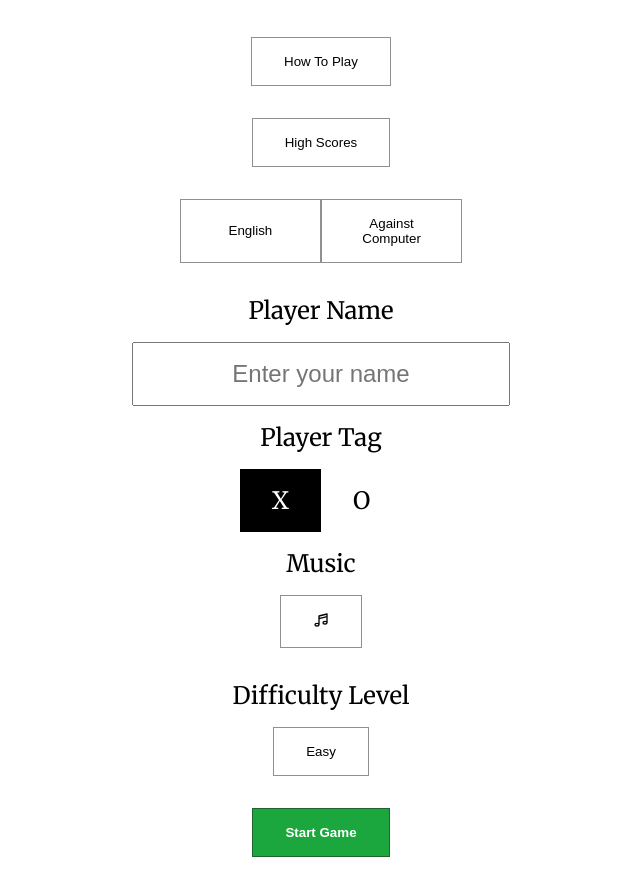
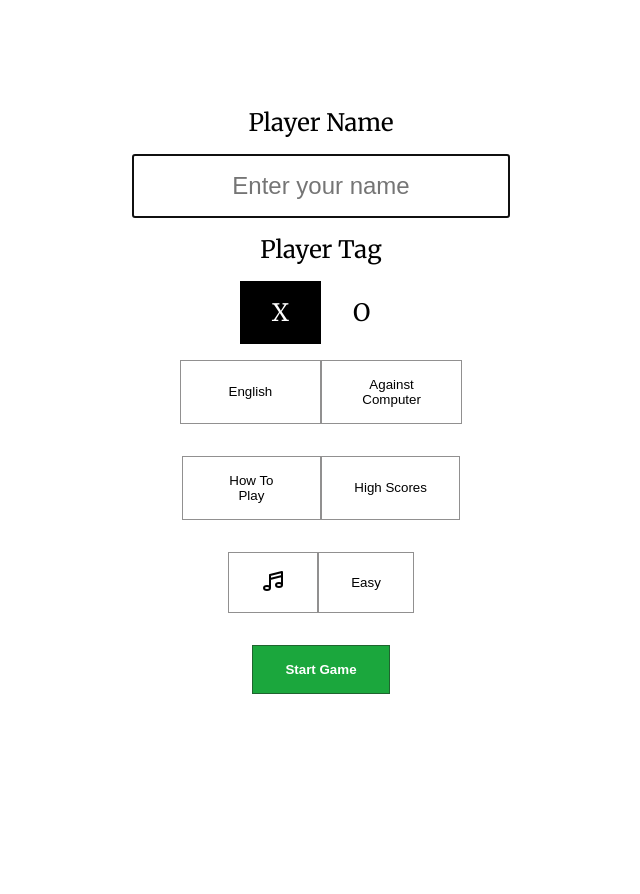
Before and after one commit to webCatDev/tic-tac-toe-game, a React (Vite) app: page / in a window 1280 px wide. Shown: the whole page, without its empty margins (319-959 px from the left). After the commit the page ends 800 px from the top, so only its background shows below. Built offline with nearby package versions, Linux system fonts and the light colour scheme.

Commit message:
changed settings layout

```diff
--- a/src/components/GameSettings/index.jsx
+++ b/src/components/GameSettings/index.jsx
@@ -114,85 +114,6 @@ const GameSettings = ({ dispatcher, gameState }) => {
 
   return (
     <section className={classes.gameSettings}>
-      <div className="how-to-play">
-        <button
-          aria-label={howToPlayText}
-          onClick={() =>
-            dispatcher({
-              type: "handleModalStateChange",
-              payload: {
-                modalName: "howToPlay",
-              },
-            })
-          }
-        >
-          {howToPlayText}
-        </button>
-        {(gameState.modalName === "howToPlay" || hasTransitionedInHTP) &&
-          createPortal(
-            <Modal
-              hasTransitionedIn={hasTransitionedInHTP}
-              gameState={gameState}
-              dispatcher={dispatcher}
-            >
-              <HowToPlay gameState={gameState} />
-            </Modal>,
-            document.getElementById("modal")
-          )}
-      </div>
-      <div className="high-scores">
-        <button
-          aria-label={highScoresText}
-          onClick={() =>
-            dispatcher({
-              type: "handleModalStateChange",
-              payload: {
-                modalName: "highScores",
-              },
-            })
-          }
-        >
-          {highScoresText}
-        </button>
-        {(gameState.modalName === "highScores" || hasTransitionedInHS) &&
-          createPortal(
-            <Modal
-              hasTransitionedIn={hasTransitionedInHS}
-              gameState={gameState}
-              dispatcher={dispatcher}
-            >
-              <HighScores gameState={gameState} />
-            </Modal>,
-            document.getElementById("modal")
-          )}
-      </div>
-      <div className={classes.langAndOpponent}>
-        <button
-          aria-label={
-            gameState.lang === "Türkçe"
-              ? "oyun dilini ingilizce yap"
-              : "change game language to English"
-          }
-          onClick={() => dispatcher({ type: "handleToggleLanguage" })}
-        >
-          {gameState.lang === "Türkçe" ? "Türkçe" : "English"}
-        </button>
-
-        <button
-          aria-label={
-            isAgainstComputer
-              ? toggleAgainstComputerText[0]
-              : toggleAgainstComputerText[1]
-          }
-          aria-expanded={!isAgainstComputer}
-          aria-controls="sectPlayer2"
-          id="againstCompBtn"
-          onClick={toggleState.bind(null, setIsAgainstComputer)}
-        >
-          {isAgainstComputer ? against[0] : against[1]}
-        </button>
-      </div>
-
       <div className="players-info">
         <div className={classes.playerNames}>
           <label htmlFor="player-1-name">
@@ -204,6 +125,7 @@ const GameSettings = ({ dispatcher, gameState }) => {
             name="player-1-name"
             type="text"
             maxLength={5}
+            autoFocus
             placeholder={playerNamePlaceholder}
             value={playerInfo["player-1-name"]}
             onChange={handleInputChange}
@@ -268,9 +190,89 @@ const GameSettings = ({ dispatcher, gameState }) => {
           </div>
         </div>
       </div>
-      <div className={classes.gameSound}>
-        <p>{musicLabel}</p>
+
+
+      <div className={classes.flexRow}>
         <button
+          aria-label={
+            gameState.lang === "Türkçe"
+              ? "oyun dilini ingilizce yap"
+              : "change game language to English"
+          }
+          onClick={() => dispatcher({ type: "handleToggleLanguage" })}
+        >
+          {gameState.lang === "Türkçe" ? "Türkçe" : "English"}
+        </button>
+
+        <button
+          aria-label={
+            isAgainstComputer
+              ? toggleAgainstComputerText[0]
+              : toggleAgainstComputerText[1]
+          }
+          aria-expanded={!isAgainstComputer}
+          aria-controls="sectPlayer2"
+          id="againstCompBtn"
+          onClick={toggleState.bind(null, setIsAgainstComputer)}
+        >
+          {isAgainstComputer ? against[0] : against[1]}
+        </button>
+      </div>
+
+      <div className={classes.flexRow}>
+        <button
+          aria-label={howToPlayText}
+          onClick={() =>
+            dispatcher({
+              type: "handleModalStateChange",
+              payload: {
+                modalName: "howToPlay",
+              },
+            })
+          }
+        >
+          {howToPlayText}
+        </button>
+        {(gameState.modalName === "howToPlay" || hasTransitionedInHTP) &&
+          createPortal(
+            <Modal
+              hasTransitionedIn={hasTransitionedInHTP}
+              gameState={gameState}
+              dispatcher={dispatcher}
+            >
+              <HowToPlay gameState={gameState} />
+            </Modal>,
+            document.getElementById("modal")
+          )}
+        <button
+          aria-label={highScoresText}
+          onClick={() =>
+            dispatcher({
+              type: "handleModalStateChange",
+              payload: {
+                modalName: "highScores",
+              },
+            })
+          }
+        >
+          {highScoresText}
+        </button>
+        {(gameState.modalName === "highScores" || hasTransitionedInHS) &&
+          createPortal(
+            <Modal
+              hasTransitionedIn={hasTransitionedInHS}
+              gameState={gameState}
+              dispatcher={dispatcher}
+            >
+              <HighScores gameState={gameState} />
+            </Modal>,
+            document.getElementById("modal")
+          )}
+      </div>
+
+      <div className={classes.flexRow}>
+        <button
+          title={musicLabel}
           aria-label={
             gameState.isMusicOn
               ? toggleMusicAriaLabel[0]
@@ -281,11 +283,8 @@ const GameSettings = ({ dispatcher, gameState }) => {
           {!gameState.isMusicOn && <IconForGameMusicOff />}
           {gameState.isMusicOn && <IconForGameMusicOn />}
         </button>
-      </div>
-
-      <div className={classes.difficulty}>
-        <p>{difficultyLabel}</p>
         <button
+          title={difficultyLabel}
           aria-label={difficultyTexts[difficultyIdx]}
           onClick={handleClickDifficulty}
         >
--- a/src/components/GameSettings/index.module.css
+++ b/src/components/GameSettings/index.module.css
@@ -1,10 +1,7 @@
 .gameSettings,
 .playerNames,
 .playerTags,
-.gameMode,
-.gameSound,
-.player2Name,
-.difficulty {
+.player2Name {
   display: flex;
   flex-direction: column;
   align-items: center;
@@ -39,21 +36,11 @@
   gap: 2rem;
 }
 
-.langAndOpponent {
+.flexRow {
     display: flex;
 }
-.langAndOpponent button {
+.flexRow button {
    flex:1;
-}
-
-
-.gameSound button {
-    display: block;
-}
-
-.gameSound button svg {
-    width: 1rem;
-    height: 1rem;
 }
 
 .playerTags label {
```
